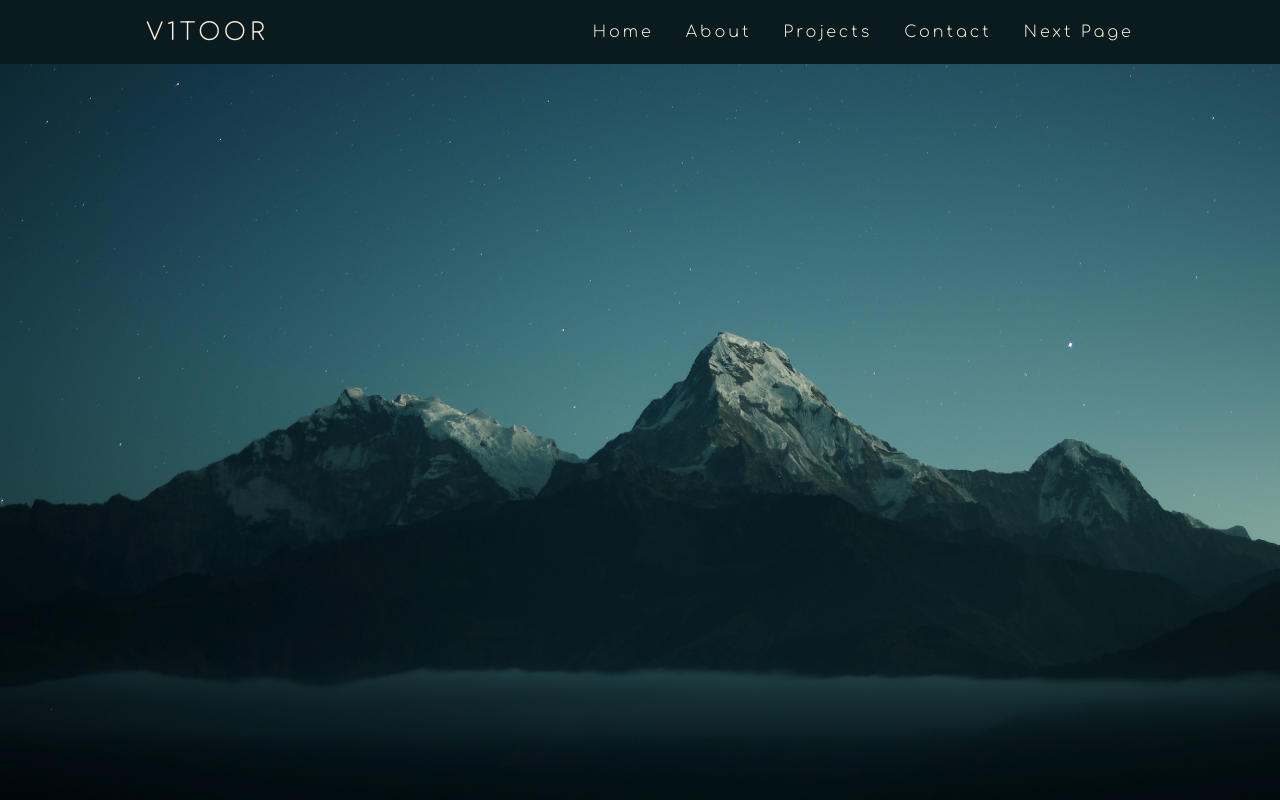
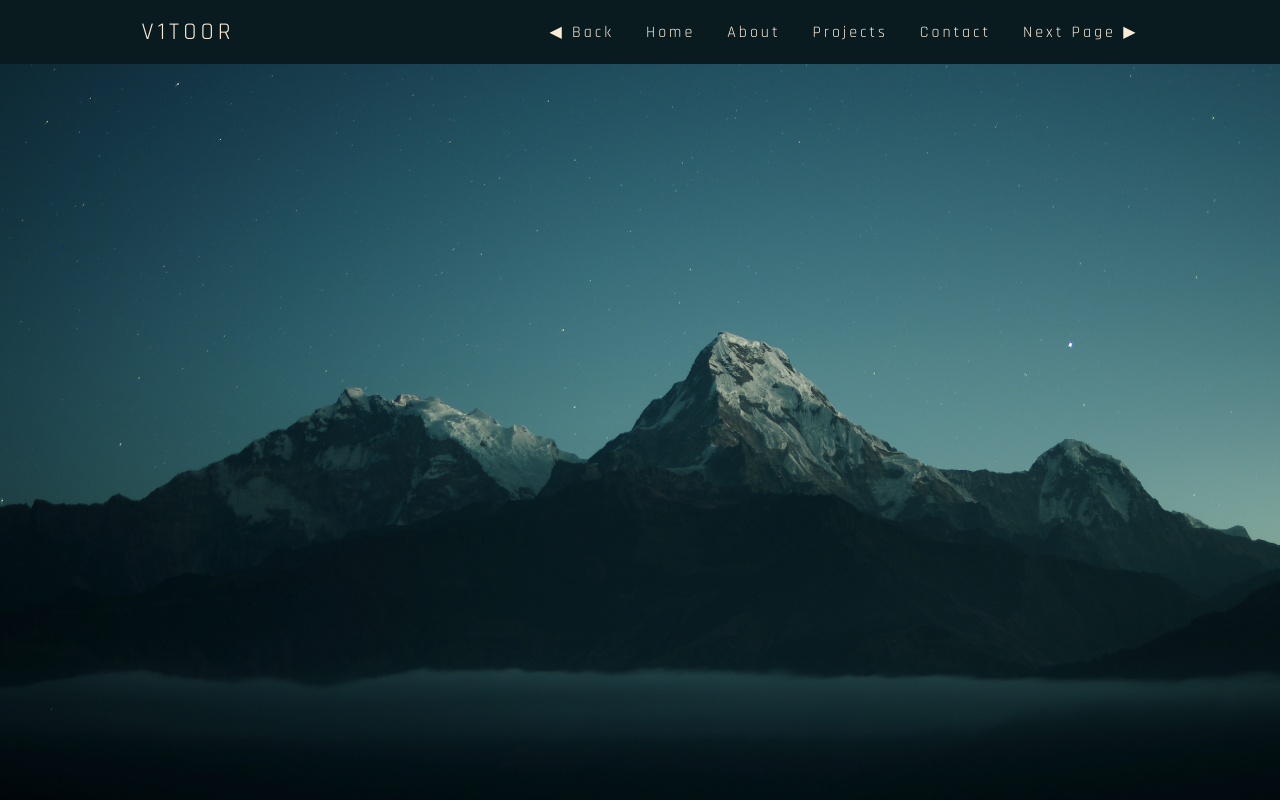
Before and after one commit to v1tooR/Estudando_js, a plain HTML site: page Menu Bar/index.html in a window 1280 px wide. Drawn offline with Linux system fonts and the light colour scheme.

Commit message:
back and next

```diff
--- a/Menu Bar/index.html
+++ b/Menu Bar/index.html
@@ -6,8 +6,9 @@
     <meta name="viewport" content="width=device-width, initial-scale=1.0">
     <link rel="preconnect" href="https://fonts.googleapis.com">
     <link rel="preconnect" href="https://fonts.gstatic.com" crossorigin>
-    <link href="https://fonts.googleapis.com/css2?family=Comfortaa:wght@300&display=swap" rel="stylesheet">
+    <link href="https://fonts.googleapis.com/css2?family=Rajdhani&display=swap" rel="stylesheet">
     <link rel="stylesheet" href="style.css">
+    <link rel="icon" href="../jogo-de-dardos.png">
     <title>Menu</title>
 </head>
 <body>
@@ -20,11 +21,12 @@
             <div class="line3"></div>
         </div>
         <ul class="nav-list">
+            <li><a href="../Cronometro/index.html">◀ Back</a></li>
             <li><a href="#">Home</a></li>
             <li><a href="#">About</a></li>
             <li><a href="#">Projects</a></li>
             <li><a href="#">Contact</a></li>
-            <li><a href="#">Next Page</a></li>
+            <li><a href="#">Next Page ▶</a></li>
         </ul>
     </nav>
     </header>
--- a/Menu Bar/style.css
+++ b/Menu Bar/style.css
@@ -1,13 +1,14 @@
 * {
     margin: 0;
     padding: 0;
-    font-family: 'Comfortaa', cursive;
+    font-family: 'Rajdhani', sans-serif;
   }
 
   a {
     color: antiquewhite;
     text-decoration: none;
     transition: 0.3s;
+    font-weight: 500;
   }
 
   a:hover {
```
Also changed, not shown: Cronometro/index.html (+2 -1 lines), jogo-de-dardos.png (added).
